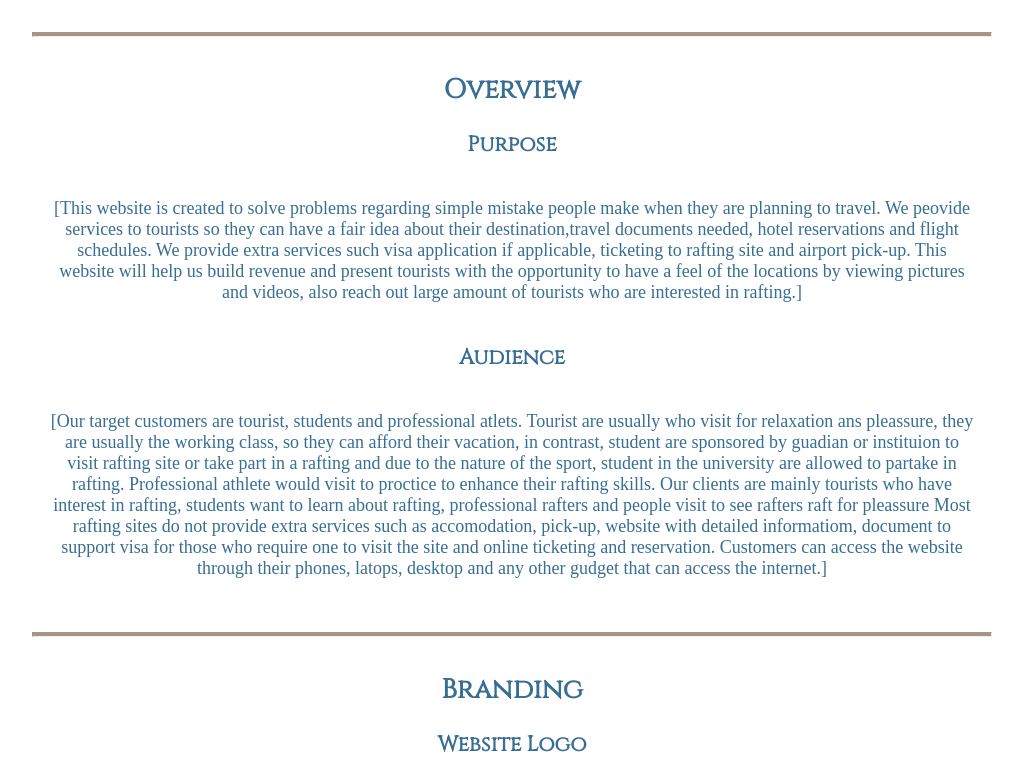
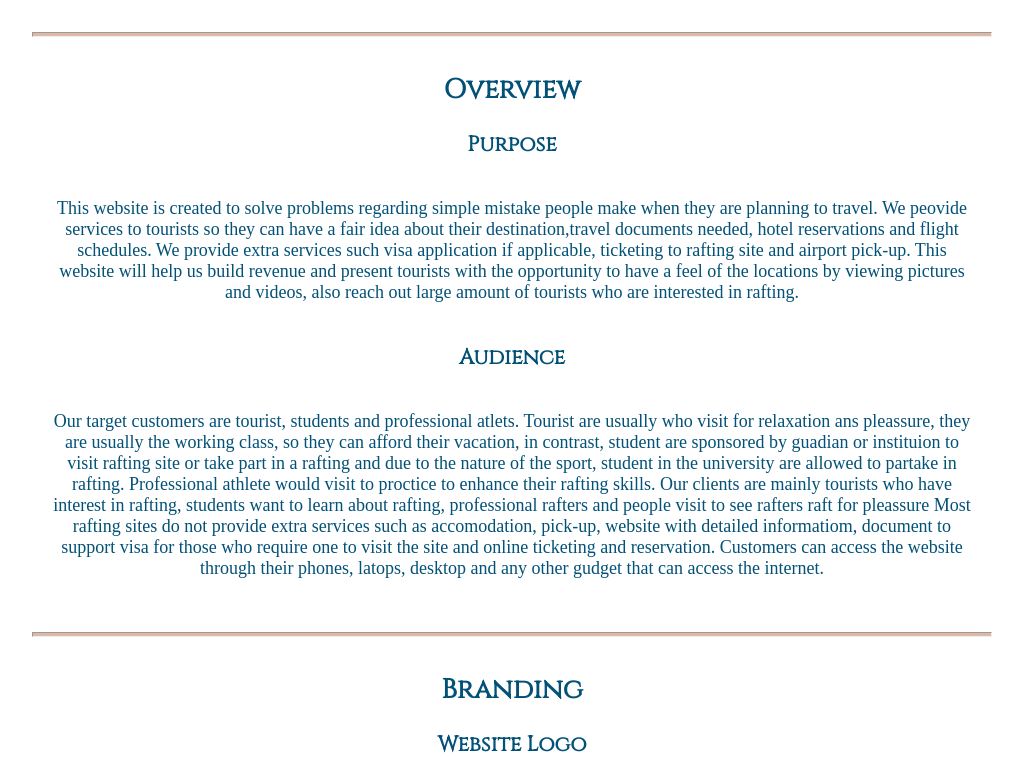
Before and after one commit to issahakuffo/WDD-130, a plain HTML site: page wwr/site-plan-rafting.html in a window 1280 px wide. Shown: the part 324-1087 px from the top of the page, without its empty margins (128-1151 px from the left). Drawn offline with Linux system fonts and the light colour scheme; a web font is replaced by a local one.

Commit message:
colours and colour url chnaged

```diff
--- a/wwr/site-plan-rafting.html
+++ b/wwr/site-plan-rafting.html
@@ -12,7 +12,7 @@
   <header>
     <h1>[wingsrafting] Site Plan</h1>
     <h2>[Issah Akuffo]</h2>
-    <h2>WDD 130-[1]</h2>
+    <h2>WDD 130-[01]</h2>
     <!-- In the header above, add the name of your site, your name and class number. For example if you are in section 3 you would put WDD 130-03 -->
   </header>
   <main>
@@ -20,21 +20,21 @@
     <hr />
     <h2>Overview</h2>
     <h3>Purpose</h3>
-    <p>[This website is created to solve problems regarding simple mistake people make when they are planning to travel. We peovide services to
+    <p>This website is created to solve problems regarding simple mistake people make when they are planning to travel. We peovide services to
          tourists so they can have a fair idea about their destination,travel documents needed, hotel reservations and flight schedules. We provide extra services
          such visa application if applicable, ticketing to rafting site and airport pick-up. This website will help us build revenue and present tourists with the opportunity
-         to have a feel of the locations by viewing pictures and videos, also reach out large amount of tourists who are interested in rafting.]</p>
+         to have a feel of the locations by viewing pictures and videos, also reach out large amount of tourists who are interested in rafting.</p>
     <!-- change this -->
 
     <h3>Audience</h3>
-    <p>[Our target customers are tourist, students and  professional atlets. Tourist are usually who visit for relaxation ans pleassure, they are usually
+    <p>Our target customers are tourist, students and  professional atlets. Tourist are usually who visit for relaxation ans pleassure, they are usually
         the working class, so they can afford their vacation, in contrast, student are sponsored by guadian or instituion to visit rafting site or take part
         in a rafting and due to the nature of the sport, student in the university are allowed to partake in rafting. Professional athlete would visit to proctice to
         enhance their rafting skills.
         Our clients are mainly tourists who have interest in rafting, students want to learn about rafting, professional rafters and people visit to see rafters raft for pleassure
         Most rafting sites do not provide extra services such as accomodation, pick-up, website with detailed informatiom, document to support visa for those who require
         one to visit the site and online ticketing and reservation.
-        Customers can access the website through their phones, latops, desktop and any other gudget that can access the internet.]</p>
+        Customers can access the website through their phones, latops, desktop and any other gudget that can access the internet.</p>
     <!-- change this -->
 
     <hr />
@@ -51,8 +51,8 @@
     <!--  The colors you choose for a website are one of the most important decisions you will make. Follow the instructions on the activity in Canvas then return and replace the color codes below with the hex color codes (the 6 digit numbers that show at the bottom of each color) for the colors you have chosen below.  You should have at least 2 colors but do not have to fill in all 4 if you do not need them.  -->
 
     <!-- Copy and paste the URL to your finished palette below. Replace the href value that is there with yours. Make sure to paste it into both the href value and the content text of the <a> tag -->
-    <p>Palette URL:</p>
-    <a href="https://coolors.co/396e94-e7c24f-a43312-381d2a-aabd8c"
+    <p>Palette URL: </p>
+    <a href="https://coolors.co/8ecae6-86d6ea-035177-dfb8a4-f7f3f5"
       target="_blank">https://coolors.co/396e94-e7c24f-a43312-381d2a-aabd8c</a>
 
     <table class="colors">
@@ -65,11 +65,9 @@
       <!-- Replace the numbers in the boxes below with your hex color codes. Then switch to the site-plan.css file and change your colors there as well. -->
       <tr>
         <td class="primary">[#8ECAE6]</td>
-        <td class="secondary">[#023047]</td>
-        <td class="accent1">[#AB947E]</td>
+        <td class="secondary">[#86D6EA]</td>
+        <td class="accent1">[#DFB8A4]</td>
         <td class="accent2"></td>
-
-        Palette URL : <a href="https://coolors.co/8ecae6-219ebc-023047-ffb703-fb8500"></a>
       </tr>
     </table>
 
--- a/wwr/styles/site-plan-rafting.css
+++ b/wwr/styles/site-plan-rafting.css
@@ -7,8 +7,8 @@ Fonts are separated by a & */
 :root {
   /* change the values below to your colors from your palette */
   --primary-color: #8ECAE6   ;
-  --secondary-color: #748CAB ;
-  --accent1-color: #AB947E ;
+  --secondary-color: #86D6EA ;
+  --accent1-color: #DFB8A4 ;
   --accent2-color: white;
 
   /* change the values below to your chosen font(s) */
@@ -16,15 +16,16 @@ Fonts are separated by a & */
   --paragraph-font: "Laila";
 
   /* these colors below should be chosen from among your palette colors above */
-  --headline-color-on-white: #396E94;  /* headlines on a white background */
-  --headline-color-on-color: #EDF2F4; /* headlines on a colored background */
-  --paragraph-color-on-white: #396E94; /* paragraph text on a white background */
-  --paragraph-color-on-color: #B8C0FF; /* paragraph text on a colored background */
-  --paragraph-background-color: #3E5C76;
-  --nav-link-color: #396E94;
-  --nav-background-color: #DFF8EB;
-  --nav-hover-link-color: white;
-  --nav-hover-background-color: #396E94;
+  --headline-color-on-white: #035177;  /* headlines on a white background */
+  --headline-color-on-color: #F7F3F5; /* headlines on a colored background */
+  --paragraph-color-on-white: #035177; /* paragraph text on a white background */
+  --paragraph-color-on-color: #F7F3F5; /* headlines on a colored background */
+  ; /* paragraph text on a colored background */
+  --paragraph-background-color: #035177;
+  --nav-link-color: #035177;
+  --nav-background-color: #F7F3F5;
+  --nav-hover-link-color: #F7F3F5;
+  --nav-hover-background-color: #035177;
 }
 
 
```
